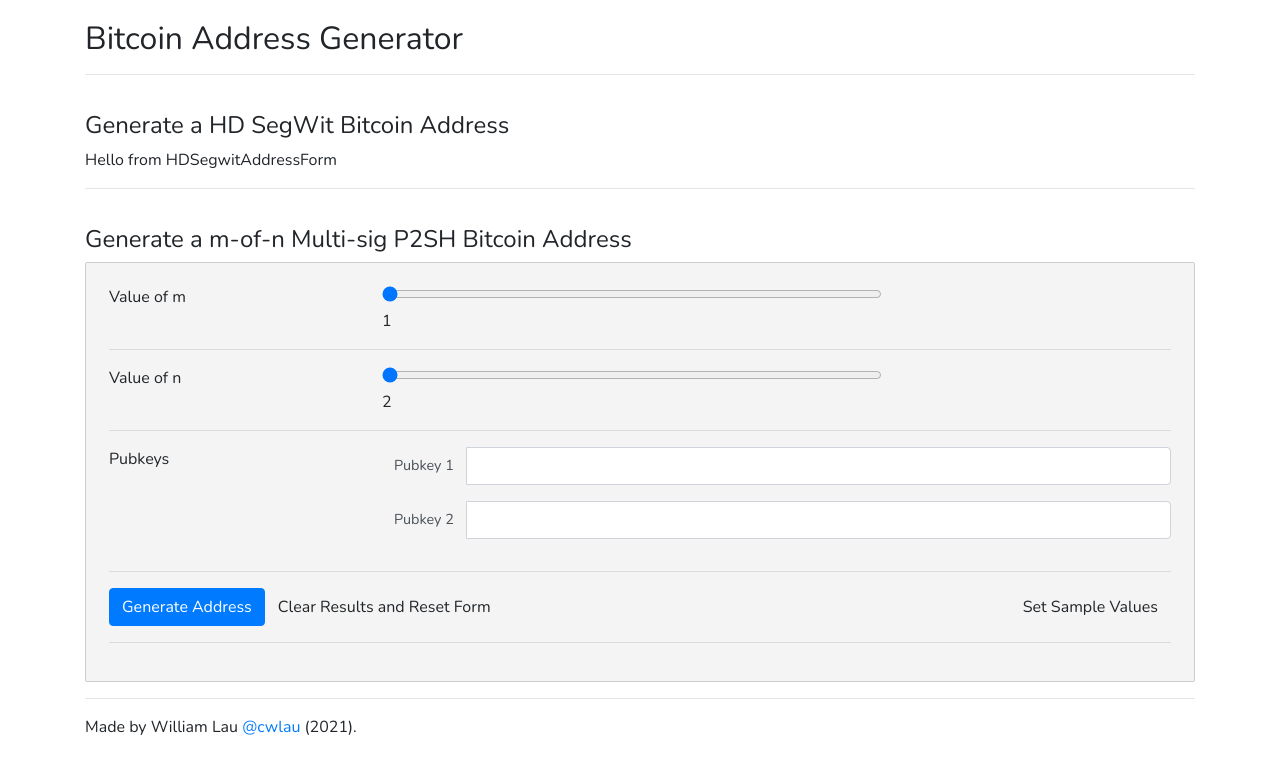
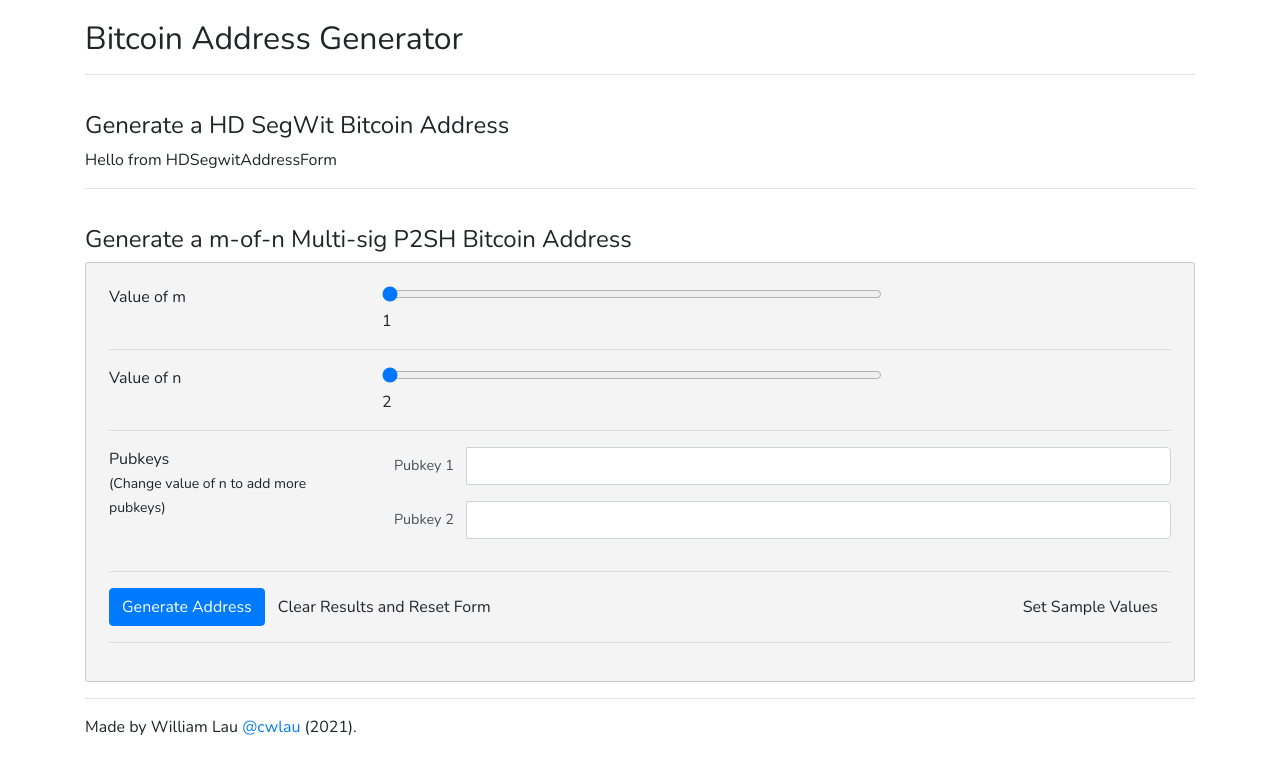
Before and after one commit to cwlau/bitcoin-address-generator, a React app: page / in a window 1280 px wide. Shown: the top 774 px of the page. Built offline with nearby package versions, Linux system fonts and the light colour scheme.

Commit message:
Update styles

```diff
--- a/src/components/MultiSigAddressForm.tsx
+++ b/src/components/MultiSigAddressForm.tsx
@@ -123,7 +123,7 @@
     let resultInputs: any[] = [];
     while (index < nValue) {
       let _index = Number(index);
-      resultInputs.push(<div key={_index} className="pubkeys-input-container input-group mb-3">
+      resultInputs.push(<div key={_index} className="input-container input-group mb-3">
                           <span className="input-group-text">Pubkey { _index + 1 }</span>
                           <input type="text" value={pubkeyValues[_index]} className="form-control"
                           aria-label="pubkey" aria-describedby={"pubkey" + (_index + 1) }
@@ -200,7 +200,7 @@
 
         <div className="mb-3 row">
           <div className="col-12 col-sm-3">
-            Pubkeys
+            Pubkeys <br/><span className="small">(Change value of n to add more pubkeys)</span>
           </div>
 
           <div className="col-12 col-sm-9">
--- a/src/style/app.scss
+++ b/src/style/app.scss
@@ -20,7 +20,7 @@
     max-width: 500px;
 }
 
-.pubkeys-input-container {
+.input-container {
 
     input[type=text] {
         min-width: 280px;
```
